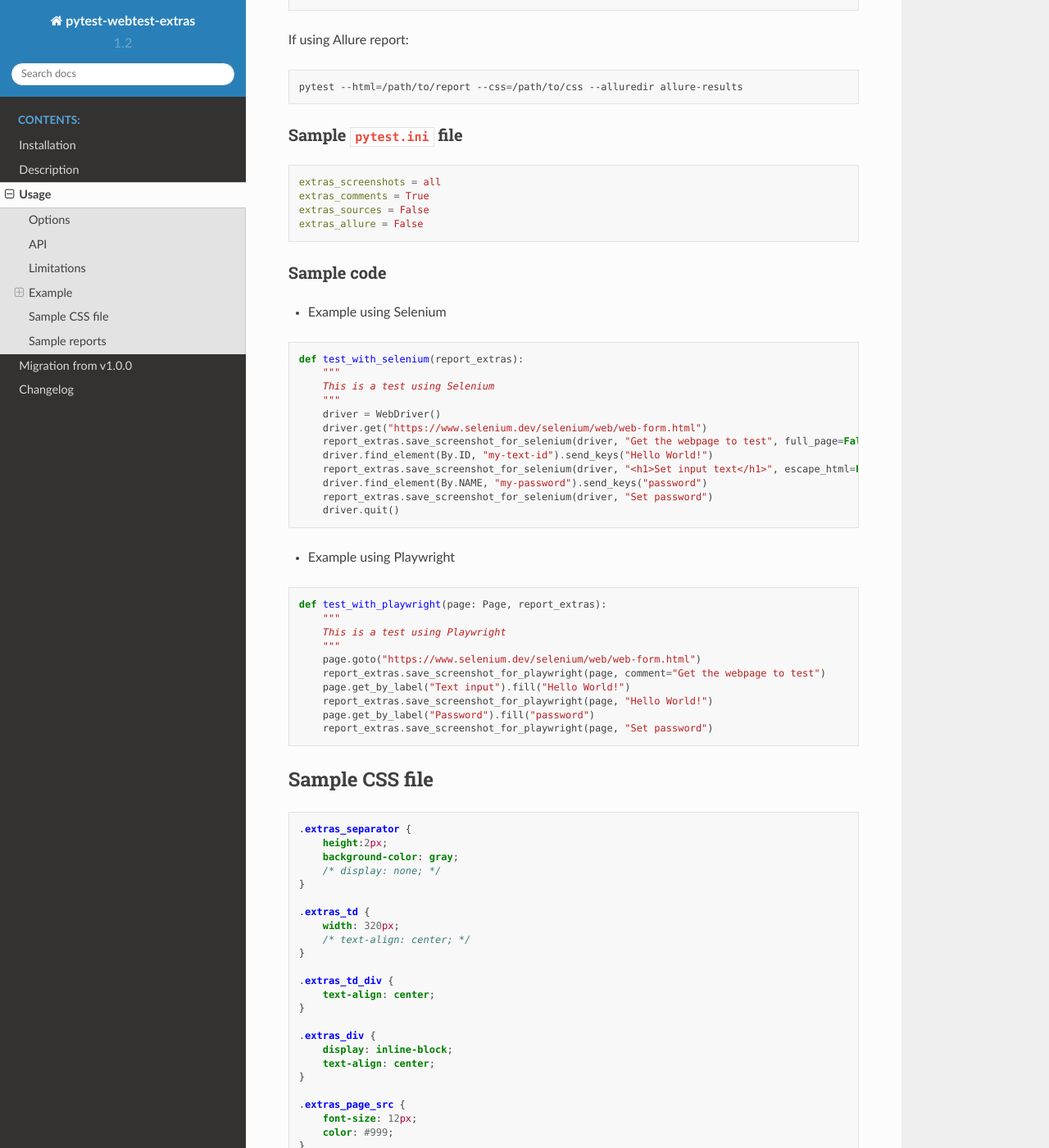
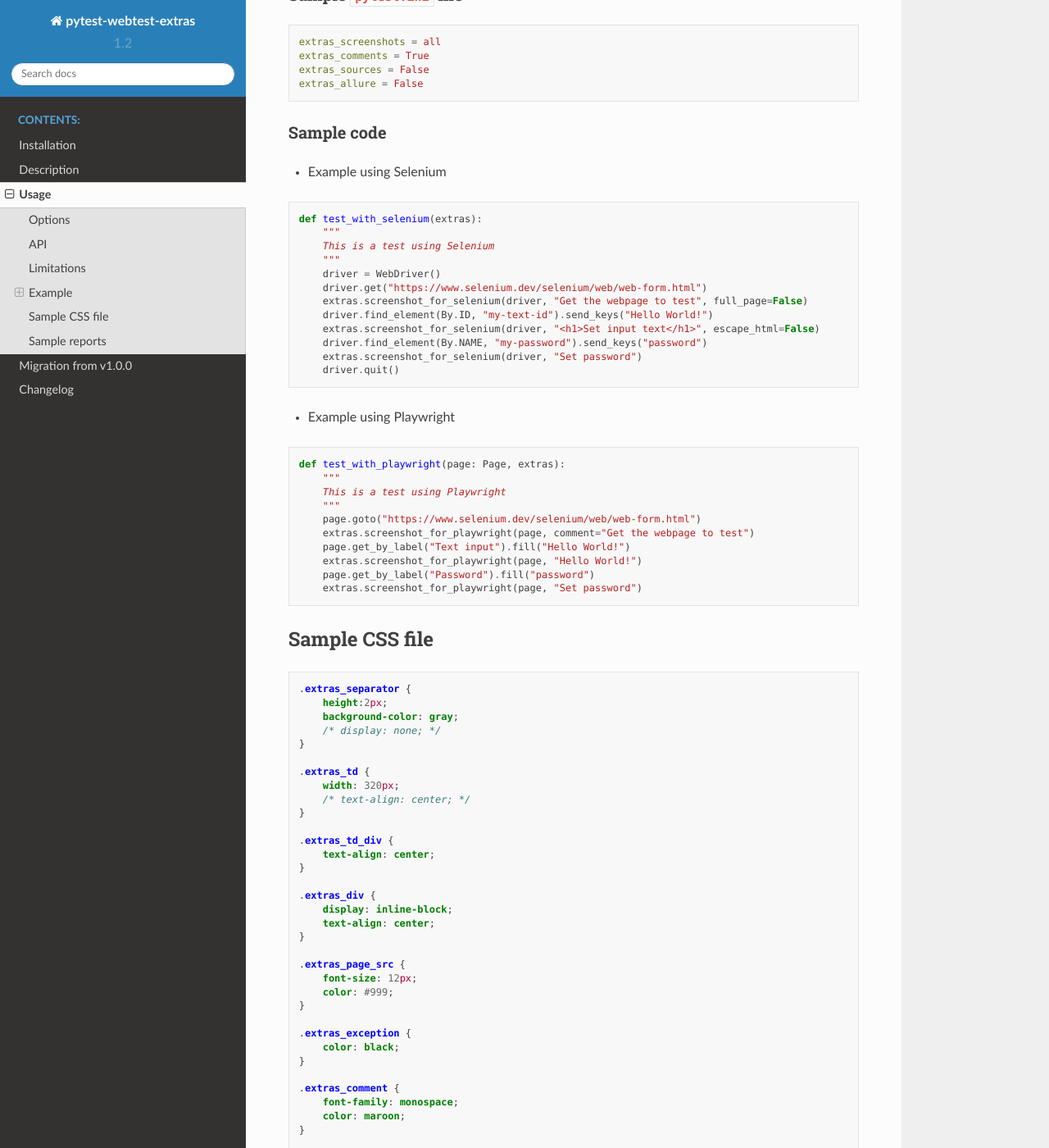
Before and after one commit to harmin-parra/pytest-webtest-extras, a Sphinx documentation site: the page built from docs/user_guide.rst, in a window 1280 px wide and 1400 px high, scrolled down 2217 px. Shown: the whole window at 82% size. Built offline with Sphinx 7.4.7 and the Read the Docs theme 2.0.0, drawn with Linux system fonts in a browser that asks for light colours; some of the changed text lies outside the part shown.

Commit message:
doc update

```diff
--- a/docs/user_guide.rst
+++ b/docs/user_guide.rst
@@ -30,21 +30,13 @@
 
 Whether to include gathered comments in the report.
 
-Default value: ``False``
+Default value: ``True``
 
 ----
 
 * ``extras_sources``
 
 Whether to include gathered webpage sources in the report.
-
-Default value: ``False``
-
-----
-
-* ``extras_allure``
-
-Whether to include the same extra HTML content in the Allure report.
 
 Default value: ``False``
 
@@ -62,18 +54,18 @@
 API
 ===
 
-The function scoped fixture ``report_extras`` provides the following methods:
+The function scoped fixture ``extras`` provides the following methods:
 
 .. code-block:: python
 
-  save_screenshot_for_selenium(
+  screenshot_for_selenium(
       driver: WebDriver,
       comment: str = None,
       full_page: bool = True
       escape_html: bool = True  # Whether to escape HTML characters in the comment.
   )
 
-  save_screenshot_for_playwright(
+  screenshot_for_playwright(
       page: Page,
       comment: str = None,
       full_page: bool = True,
@@ -137,17 +129,17 @@
 
 .. code-block:: python
 
-  def test_with_selenium(report_extras):
+  def test_with_selenium(extras):
       """
       This is a test using Selenium
       """
       driver = WebDriver()
       driver.get("https://www.selenium.dev/selenium/web/web-form.html")
-      report_extras.save_screenshot_for_selenium(driver, "Get the webpage to test", full_page=False)
+      extras.screenshot_for_selenium(driver, "Get the webpage to test", full_page=False)
       driver.find_element(By.ID, "my-text-id").send_keys("Hello World!")
-      report_extras.save_screenshot_for_selenium(driver, "<h1>Set input text</h1>", escape_html=False)
+      extras.screenshot_for_selenium(driver, "<h1>Set input text</h1>", escape_html=False)
       driver.find_element(By.NAME, "my-password").send_keys("password")
-      report_extras.save_screenshot_for_selenium(driver, "Set password")
+      extras.screenshot_for_selenium(driver, "Set password")
       driver.quit()
 
 
@@ -155,16 +147,16 @@
 
 .. code-block:: python
 
-  def test_with_playwright(page: Page, report_extras):
+  def test_with_playwright(page: Page, extras):
       """
       This is a test using Playwright
       """
       page.goto("https://www.selenium.dev/selenium/web/web-form.html")
-      report_extras.save_screenshot_for_playwright(page, comment="Get the webpage to test")
+      extras.screenshot_for_playwright(page, comment="Get the webpage to test")
       page.get_by_label("Text input").fill("Hello World!")
-      report_extras.save_screenshot_for_playwright(page, "Hello World!")
+      extras.screenshot_for_playwright(page, "Hello World!")
       page.get_by_label("Password").fill("password")
-      report_extras.save_screenshot_for_playwright(page, "Set password")
+      extras.screenshot_for_playwright(page, "Set password")
 
 
 Sample CSS file
```
